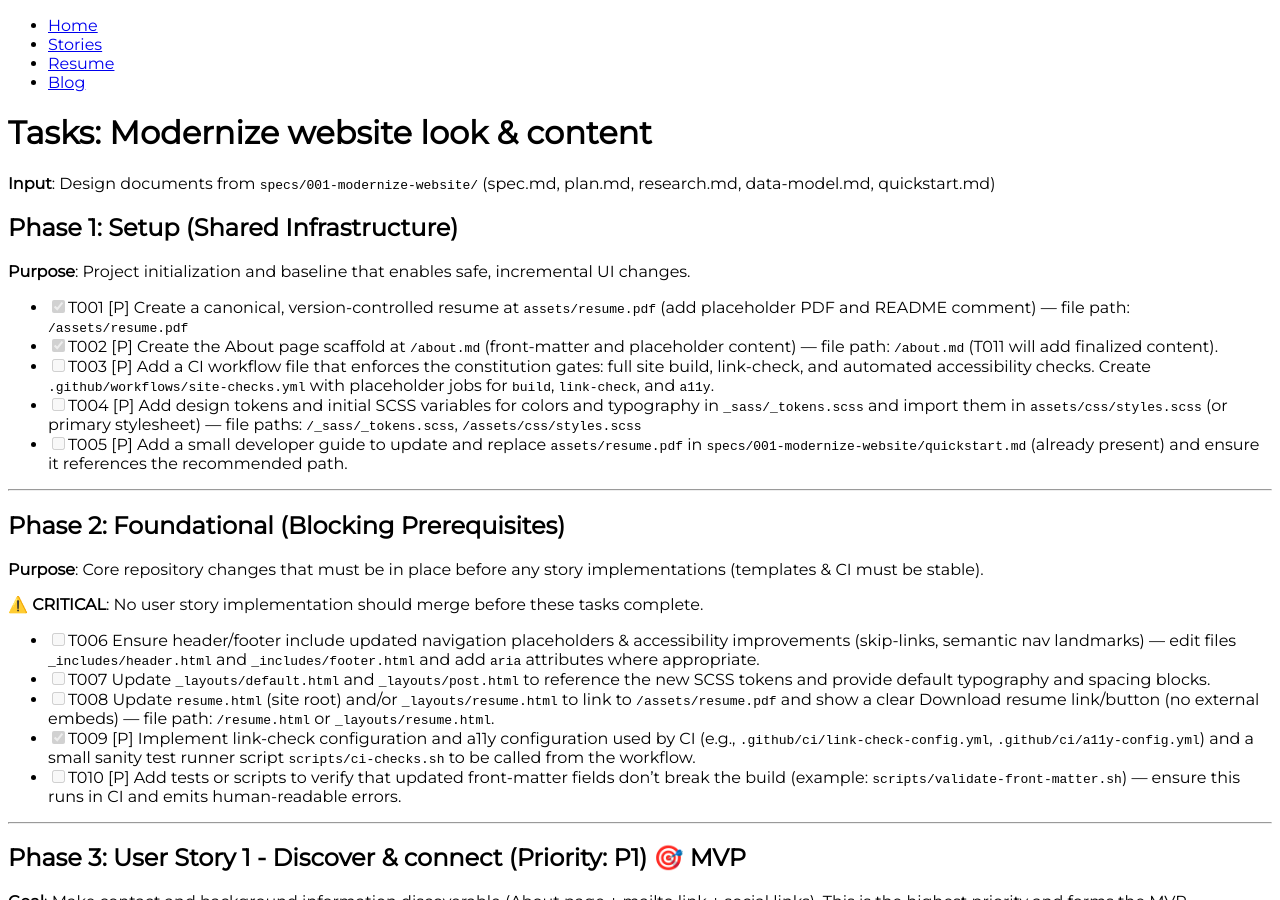
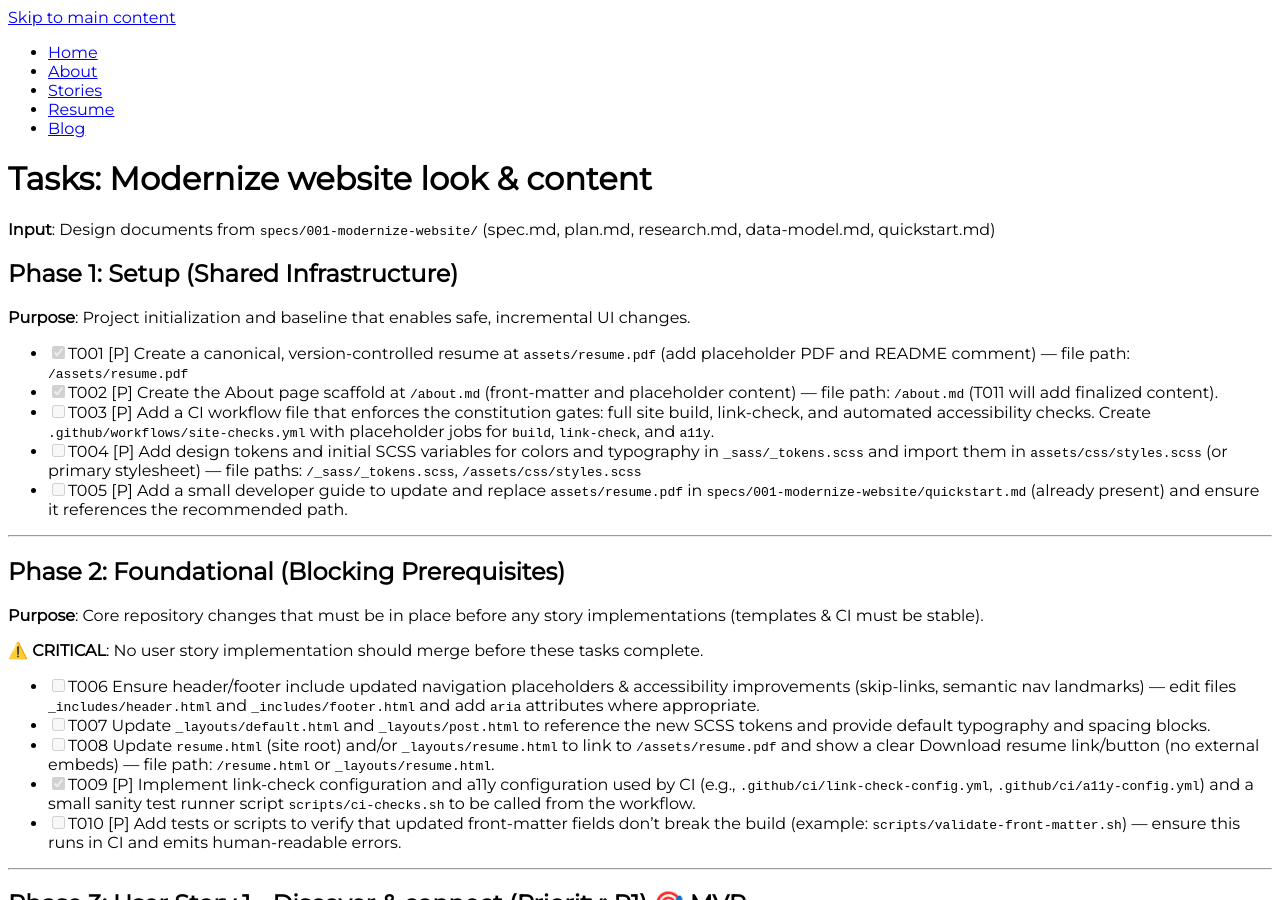
Before and after one commit to zukomgwili/zukomgwili.github.io, a Jekyll site: the page built from specs/001-modernize-website/tasks.md, in a window 1280 px wide and 900 px high. Built offline with Jekyll 4.4.1, drawn with Linux system fonts in a browser that asks for light colours; our own code applies the rules of GitHub Pages for plain Markdown files.

```diff
--- a/_data/navigation.yml
+++ b/_data/navigation.yml
@@ -1,5 +1,7 @@
 - name: Home
   link: /
+- name: About
+  link: /about.html
 - name: Stories
   link: /stories.html
 - name: Resume
--- a/_includes/navigation.html
+++ b/_includes/navigation.html
@@ -1,7 +1,13 @@
-<nav>
+<nav role="navigation" aria-label="Main navigation">
+  <!-- keyboard skip link for screen reader & keyboard users -->
+  <a class="skip-link" href="#main-content">Skip to main content</a>
+
   <ul>
     {% for item in site.data.navigation %}
-    <li><a href="{{ item.link }}" {% if page.url == item.link %}class="active-link"{% endif %}>{{item.name}}</a></li>
+    <li>
+      <a href="{{ item.link }}" {% if page.url==item.link %}class="active-link" aria-current="page" {% endif %}>{{
+        item.name }}</a>
+    </li>
     {% endfor %}
   </ul>
 </nav>
--- a/_layouts/default.html
+++ b/_layouts/default.html
@@ -1,25 +1,22 @@
 <!DOCTYPE html>
 <html lang="en">
+
 <head>
   <meta charset="UTF-8" />
   <title>{{ page.title }}</title>
   <link rel="preconnect" href="https://fonts.googleapis.com" />
   <link rel="preconnect" href="https://fonts.gstatic.com" crossorigin />
-    <link
-      href="https://fonts.googleapis.com/css2?family=Roboto:ital,wght@0,300&display=swap"
-      rel="stylesheet"
-    />
-    <link
-      href="https://fonts.googleapis.com/css2?family=Open+Sans&display=swap"
-      rel="stylesheet"
-    />
-    <link
-      href="https://fonts.googleapis.com/css2?family=Montserrat&family=Open+Sans&display=swap"
-      rel="stylesheet"
-    />
+  <link href="https://fonts.googleapis.com/css2?family=Roboto:ital,wght@0,300&display=swap" rel="stylesheet" />
+  <link href="https://fonts.googleapis.com/css2?family=Open+Sans&display=swap" rel="stylesheet" />
+  <link href="https://fonts.googleapis.com/css2?family=Montserrat&family=Open+Sans&display=swap" rel="stylesheet" />
   <link rel="stylesheet" type="text/css" href="/assets/css/styles.css" />
 </head>
+
 <body>
-    {% include navigation.html %} {{ content }}
+  {% include navigation.html %}
+  <main id="main-content" role="main">
+    {{ content }}
+  </main>
 </body>
+
 </html>
--- a/specs/001-modernize-website/tasks.md
+++ b/specs/001-modernize-website/tasks.md
@@ -39,8 +39,8 @@
 **Independent Test**: A new visitor can find an 'About' link from the homepage, visit `/about.html` and see a short bio, an email mailto link and linked LinkedIn + Facebook links; the Download Resume link points to `/assets/resume.pdf`.
 
  - [x] T011 [US1] Create `about.md` content (short human-readable biography), add the mailto contact link and LinkedIn + Facebook direct links — file path: `/about.md`.
-- [ ] T012 [US1] Update site navigation (`_includes/header.html` and/or `_includes/navigation.html`) to include 'About' and 'Resume' links and ensure they are keyboard-accessible and announced by screen readers.
-- [ ] T013 [US1] Add an automated discoverability check script `scripts/check-discoverability.sh` that attempts to fetch `/` and confirm `/about.html` and `/assets/resume.pdf` are reachable in the generated site — file path: `/scripts/check-discoverability.sh` and integrate it into CI as a sanity check.
+ - [x] T012 [US1] Update site navigation (`_includes/header.html` and/or `_includes/navigation.html`) to include 'About' and 'Resume' links and ensure they are keyboard-accessible and announced by screen readers.
+ - [x] T013 [US1] Add an automated discoverability check script `scripts/check-discoverability.sh` that attempts to fetch `/` and confirm `/about.html` and `/assets/resume.pdf` are reachable in the generated site — file path: `/scripts/check-discoverability.sh` and integrate it into CI as a sanity check.
 - [ ] T014 [US1] Add content accessibility checks and manual review steps to PR template (`.github/PULL_REQUEST_TEMPLATE.md`) instructing reviewers to check contact info & links.
 
 **Checkpoint**: The About page must be reachable and contain the mailto & social links; CI must validate presence of resources.
```
Also changed, not shown: .github/workflows/site-checks.yml, 1 other file. Lines whose indentation alone changed are shown as unchanged.
